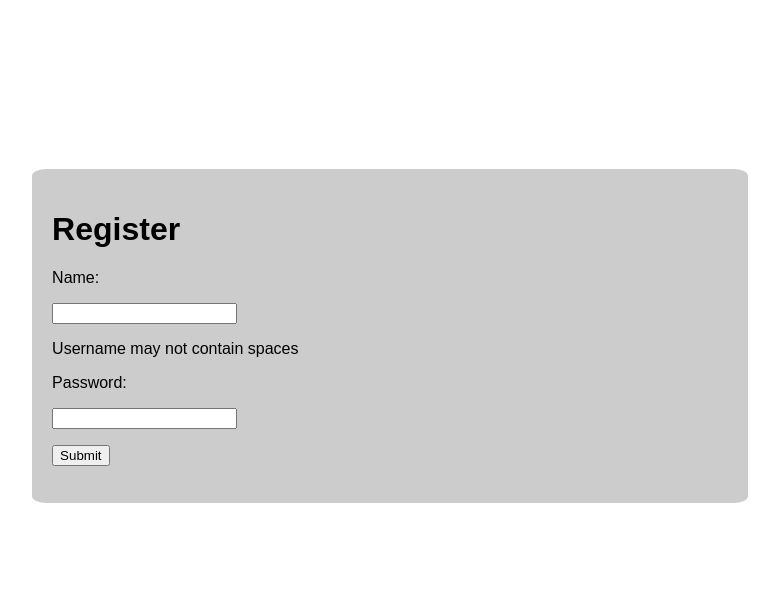
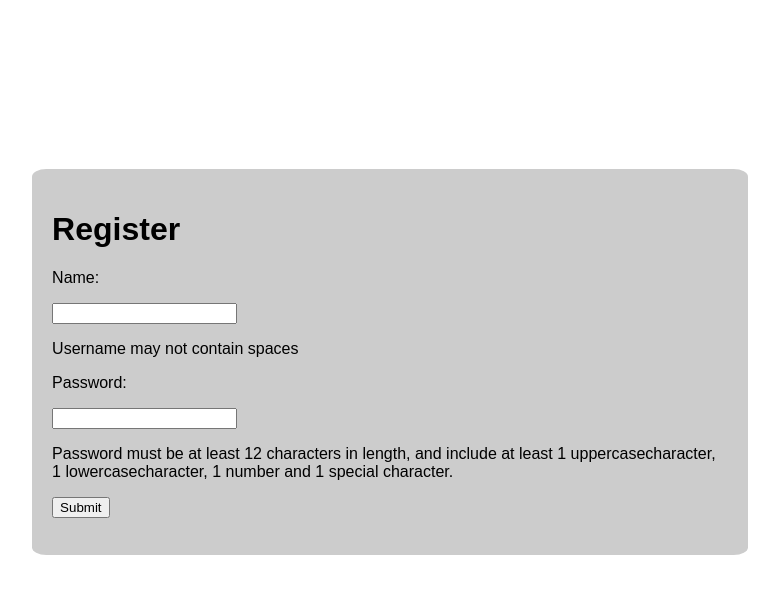
Before and after one commit to wbeaster/SDEV300, a Flask app: page /register in a window 1280 px wide. Shown: the top 594 px of the page, without its empty margins (250-1029 px from the left). Run offline with Flask 2, Linux system fonts and the light colour scheme.

Commit message:
password complexity stated up front

```diff
--- a/week7/lab7a/templates/register.html
+++ b/week7/lab7a/templates/register.html
@@ -17,6 +17,7 @@
 
         <p><label for="password">Password:</label></p>
         <p><input type="password" name="password"></p>
+        <p>Password must be at least 12 characters in length, and include at least 1 uppercasecharacter, 1 lowercasecharacter, 1 number and 1 special character.</p>
 
         <p><input type="submit" class="submit" value="Submit"></p>
     </form>
```
